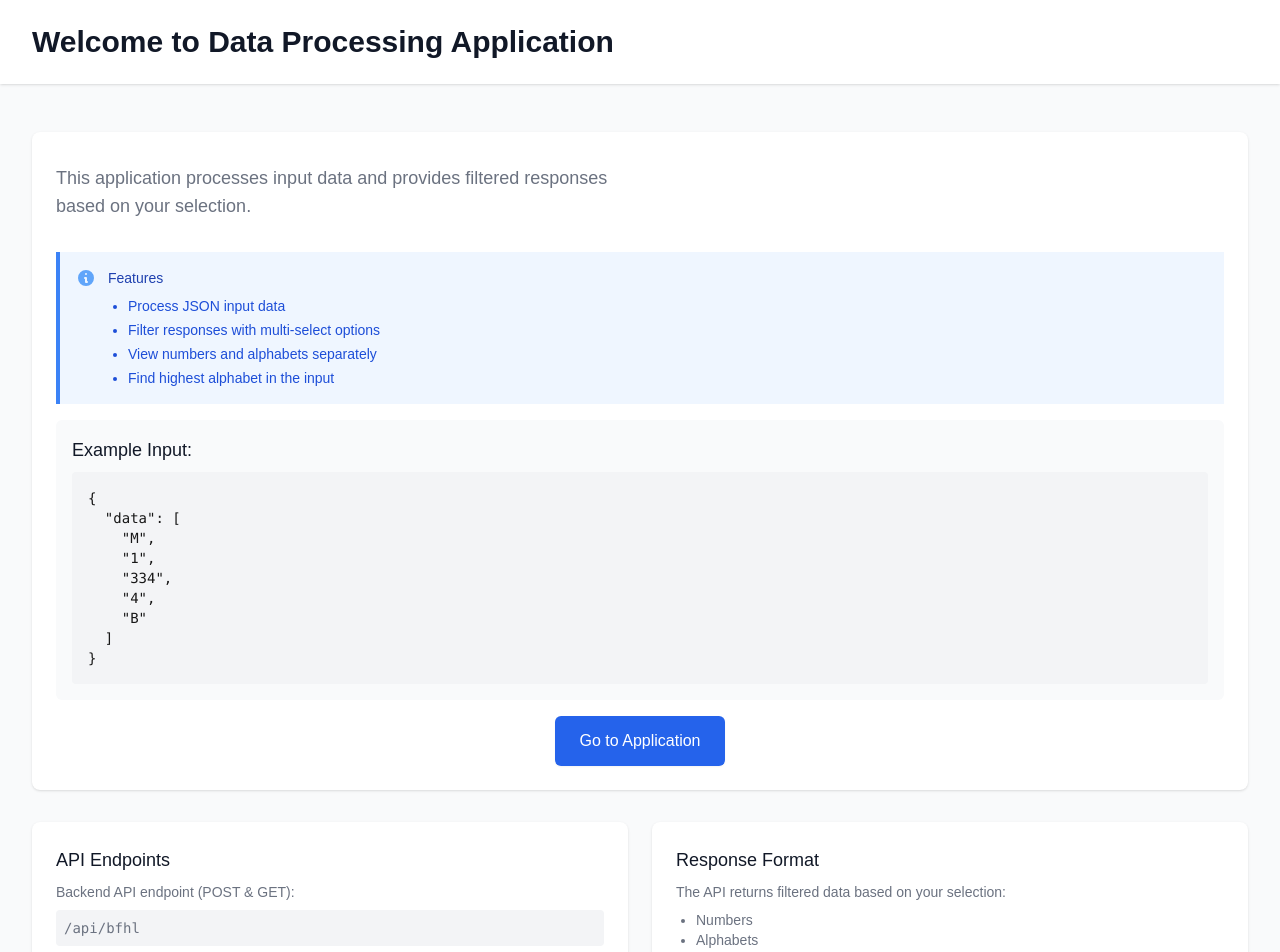
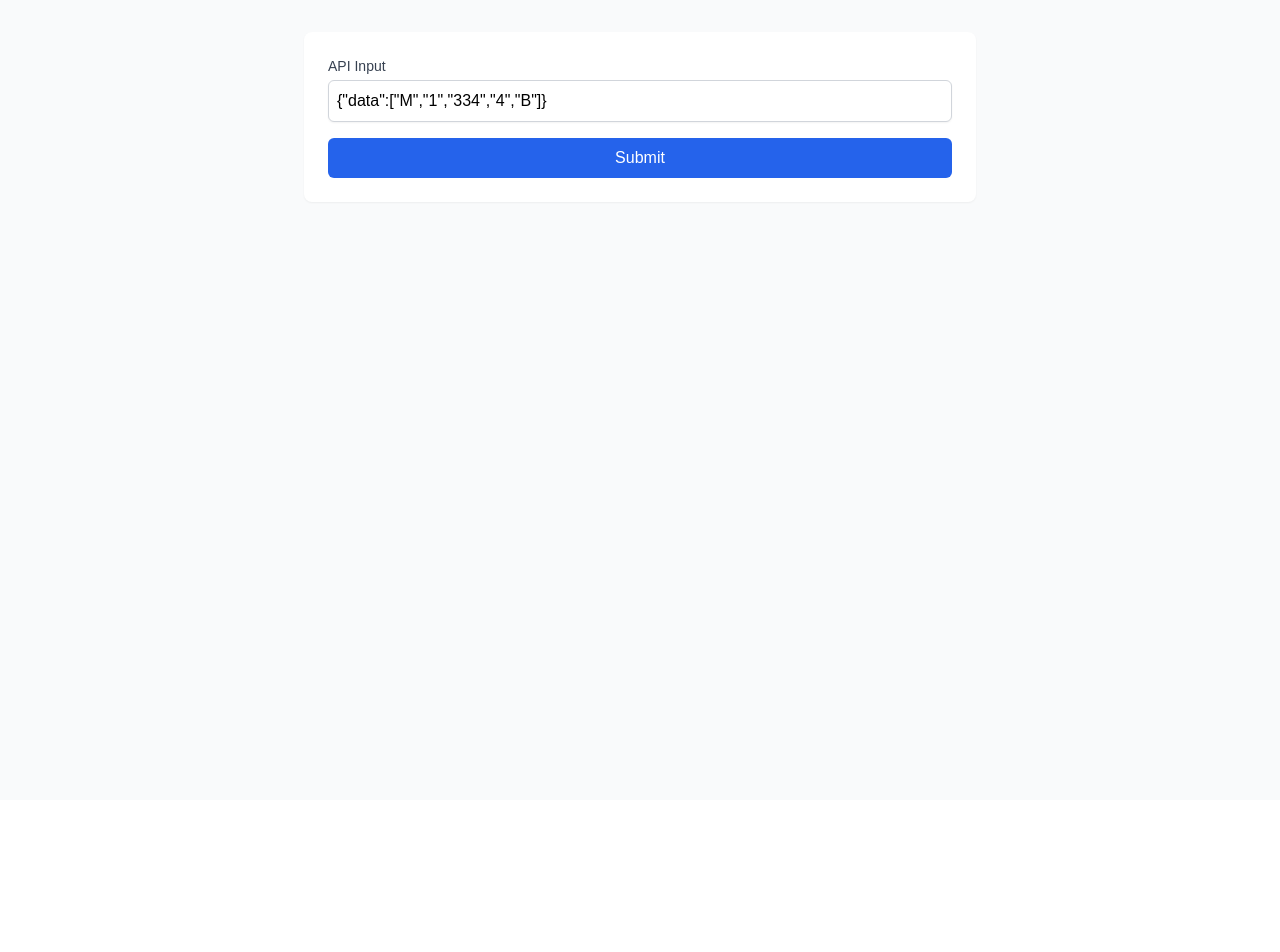
Before and after one commit to PradeepSahhu/Bajaj, a Next.js app in the folder client/: page / in a window 1280 px wide. Shown: the top 952 px of the page. After the commit the page ends 800 px from the top, so only its background shows below. Built offline with nearby package versions, Linux system fonts and the light colour scheme.

Commit message:
completed

```diff
--- a/client/app/page.js
+++ b/client/app/page.js
@@ -1,145 +1,183 @@
 "use client";
+import { useState, useEffect } from "react";
 import Head from "next/head";
-import Link from "next/link";
-import { useRouter } from "next/router";
 
-export default function Home() {
-  const router = useRouter();
+export default function BFHLPage() {
+  const [mounted, setMounted] = useState(false);
+  const [jsonInput, setJsonInput] = useState(
+    '{"data":["M","1","334","4","B"]}'
+  );
+  const [response, setResponse] = useState(null);
+  const [error, setError] = useState("");
+  const [selectedOptions, setSelectedOptions] = useState([]);
+  const [isLoading, setIsLoading] = useState(false);
+
+  useEffect(() => {
+    setMounted(true);
+  }, []);
+
+  const filterOptions = [
+    { value: "numbers", label: "Numbers" },
+    { value: "highest", label: "Highest Alphabet" },
+    { value: "alphabets", label: "Alphabets" },
+  ];
+
+  const validateJSON = (str) => {
+    try {
+      const parsed = JSON.parse(str);
+      return parsed && typeof parsed === "object" && Array.isArray(parsed.data);
+    } catch (e) {
+      return false;
+    }
+  };
+
+  const handleSubmit = async () => {
+    if (!validateJSON(jsonInput)) {
+      setError('Please enter valid JSON input with a "data" array');
+      return;
+    }
+
+    setIsLoading(true);
+    setError("");
+
+    try {
+      const response = await fetch("/api/bfhl", {
+        method: "POST",
+        headers: {
+          "Content-Type": "application/json",
+        },
+        body: jsonInput,
+      });
+
+      if (!response.ok) {
+        throw new Error("API request failed");
+      }
+
+      const data = await response.json();
+      setResponse(data);
+      // Set default selection after successful response
+      setSelectedOptions(["numbers"]);
+    } catch (err) {
+      setError("Error processing request");
+    } finally {
+      setIsLoading(false);
+    }
+  };
+
+  const handleOptionChange = (option) => {
+    setSelectedOptions((prevSelected) => {
+      if (prevSelected.includes(option)) {
+        return prevSelected.filter((item) => item !== option);
+      } else {
+        return [...prevSelected, option];
+      }
+    });
+  };
+
+  const getFilteredResponse = () => {
+    if (!response) return null;
+
+    let filteredResponse = [];
+
+    if (selectedOptions.includes("numbers")) {
+      filteredResponse.push(`Numbers: ${response.numbers.join(",")}`);
+    }
+    if (selectedOptions.includes("highest")) {
+      filteredResponse.push(`Highest Alphabet: ${response.highest_alphabet}`);
+    }
+    if (selectedOptions.includes("alphabets")) {
+      filteredResponse.push(`Alphabets: ${response.alphabets.join(",")}`);
+    }
+
+    return filteredResponse;
+  };
+
+  if (!mounted) {
+    return null;
+  }
 
   return (
     <>
       <Head>
         <title>Your Roll Number</title>
-        <meta
-          name="description"
-          content="Frontend Application for Data Processing"
-        />
-        <meta name="viewport" content="width=device-width, initial-scale=1" />
       </Head>
 
-      <main className="min-h-screen bg-gray-50">
-        {/* Header */}
-        <header className="bg-white shadow">
-          <div className="max-w-7xl mx-auto py-6 px-4 sm:px-6 lg:px-8">
-            <h1 className="text-3xl font-bold text-gray-900">
-              Welcome to Data Processing Application
-            </h1>
-          </div>
-        </header>
-
-        {/* Main Content */}
-        <div className="max-w-7xl mx-auto py-12 px-4 sm:px-6 lg:px-8">
-          <div className="bg-white shadow overflow-hidden sm:rounded-lg">
-            <div className="px-4 py-5 sm:p-6">
-              <div className="mt-2 max-w-xl text-gray-500">
-                <p className="text-lg">
-                  This application processes input data and provides filtered
-                  responses based on your selection.
-                </p>
+      <div className="min-h-screen bg-gray-50 py-8 px-4 sm:px-6 lg:px-8 text-black">
+        <div className="max-w-2xl mx-auto space-y-8">
+          {/* Input Section */}
+          <div className="bg-white shadow-sm rounded-lg p-6">
+            <div className="space-y-4">
+              <div>
+                <label className="block text-sm font-medium text-gray-700 mb-1">
+                  API Input
+                </label>
+                <input
+                  type="text"
+                  className="w-full p-2 border border-gray-300 rounded-md shadow-sm focus:ring-blue-500 focus:border-blue-500"
+                  value={jsonInput}
+                  onChange={(e) => setJsonInput(e.target.value)}
+                />
               </div>
 
-              <div className="mt-8 space-y-4">
-                <div className="border-l-4 border-blue-500 bg-blue-50 p-4">
-                  <div className="flex">
-                    <div className="flex-shrink-0">
-                      <svg
-                        className="h-5 w-5 text-blue-400"
-                        viewBox="0 0 20 20"
-                        fill="currentColor"
-                      >
-                        <path
-                          fillRule="evenodd"
-                          d="M18 10a8 8 0 11-16 0 8 8 0 0116 0zm-7-4a1 1 0 11-2 0 1 1 0 012 0zM9 9a1 1 0 000 2v3a1 1 0 001 1h1a1 1 0 100-2v-3a1 1 0 00-1-1H9z"
-                          clipRule="evenodd"
-                        />
-                      </svg>
-                    </div>
-                    <div className="ml-3">
-                      <h3 className="text-sm font-medium text-blue-800">
-                        Features
-                      </h3>
-                      <div className="mt-2 text-sm text-blue-700">
-                        <ul className="list-disc pl-5 space-y-1">
-                          <li>Process JSON input data</li>
-                          <li>Filter responses with multi-select options</li>
-                          <li>View numbers and alphabets separately</li>
-                          <li>Find highest alphabet in the input</li>
-                        </ul>
-                      </div>
-                    </div>
-                  </div>
-                </div>
+              <button
+                className="w-full bg-blue-600 text-white py-2 px-4 rounded-md hover:bg-blue-700 focus:outline-none focus:ring-2 focus:ring-blue-500 focus:ring-offset-2"
+                onClick={handleSubmit}
+                disabled={isLoading}
+              >
+                Submit
+              </button>
 
-                <div className="bg-gray-50 p-4 rounded-md">
-                  <h3 className="text-lg font-medium text-gray-900">
-                    Example Input:
-                  </h3>
-                  <div className="mt-2">
-                    <pre className="bg-gray-100 rounded p-4 text-sm overflow-x-auto">
-                      {JSON.stringify(
-                        { data: ["M", "1", "334", "4", "B"] },
-                        null,
-                        2
-                      )}
-                    </pre>
-                  </div>
-                </div>
-
-                <div className="mt-8 flex justify-center">
-                  <Link
-                    href="/bfhl"
-                    className="inline-flex items-center px-6 py-3 border border-transparent text-base font-medium rounded-md shadow-sm text-white bg-blue-600 hover:bg-blue-700 focus:outline-none focus:ring-2 focus:ring-offset-2 focus:ring-blue-500"
-                  >
-                    Go to Application
-                  </Link>
-                </div>
-              </div>
+              {error && (
+                <div className="text-red-600 text-sm mt-2">{error}</div>
+              )}
             </div>
           </div>
 
-          {/* Additional Information */}
-          <div className="mt-8 grid grid-cols-1 gap-6 sm:grid-cols-2">
-            <div className="bg-white overflow-hidden shadow rounded-lg">
-              <div className="px-4 py-5 sm:p-6">
-                <h3 className="text-lg font-medium text-gray-900">
-                  API Endpoints
-                </h3>
-                <div className="mt-2 text-sm text-gray-500">
-                  <p>Backend API endpoint (POST & GET):</p>
-                  <code className="mt-2 block bg-gray-100 p-2 rounded">
-                    /api/bfhl
-                  </code>
+          {/* Filter and Response Section */}
+          {response && (
+            <div className="bg-white shadow-sm rounded-lg p-6 space-y-4">
+              <div>
+                <label className="block text-sm font-medium text-gray-700 mb-2">
+                  Multi Filter
+                </label>
+                <div className="space-x-2">
+                  {filterOptions.map((option) => (
+                    <button
+                      key={option.value}
+                      onClick={() => handleOptionChange(option.value)}
+                      className={`inline-flex items-center px-3 py-1 rounded-md text-sm ${
+                        selectedOptions.includes(option.value)
+                          ? "bg-blue-100 text-blue-700"
+                          : "bg-gray-100 text-gray-700"
+                      } hover:bg-blue-50`}
+                    >
+                      {option.label}
+                      {selectedOptions.includes(option.value) && (
+                        <span className="ml-1">✕</span>
+                      )}
+                    </button>
+                  ))}
                 </div>
               </div>
+
+              {selectedOptions.length > 0 && (
+                <div>
+                  <h3 className="text-sm font-medium text-gray-700 mb-2">
+                    Filtered Response
+                  </h3>
+                  <div className="space-y-1">
+                    {getFilteredResponse().map((response, index) => (
+                      <div key={index} className="text-gray-900">
+                        {response}
+                      </div>
+                    ))}
+                  </div>
+                </div>
+              )}
             </div>
-
-            <div className="bg-white overflow-hidden shadow rounded-lg">
-              <div className="px-4 py-5 sm:p-6">
-                <h3 className="text-lg font-medium text-gray-900">
-                  Response Format
-                </h3>
-                <div className="mt-2 text-sm text-gray-500">
-                  <p>The API returns filtered data based on your selection:</p>
-                  <ul className="list-disc pl-5 mt-2">
-                    <li>Numbers</li>
-                    <li>Alphabets</li>
-                    <li>Highest alphabet</li>
-                  </ul>
-                </div>
-              </div>
-            </div>
-          </div>
+          )}
         </div>
-      </main>
-
-      {/* Footer */}
-      <footer className="bg-white shadow">
-        <div className="max-w-7xl mx-auto py-4 px-4 sm:px-6 lg:px-8">
-          <p className="text-center text-sm text-gray-500">
-            Data Processing Application - {new Date().getFullYear()}
-          </p>
-        </div>
-      </footer>
+      </div>
     </>
   );
 }
```
Also changed, not shown: 1 other file (tests, documents, lock files or other folders).
